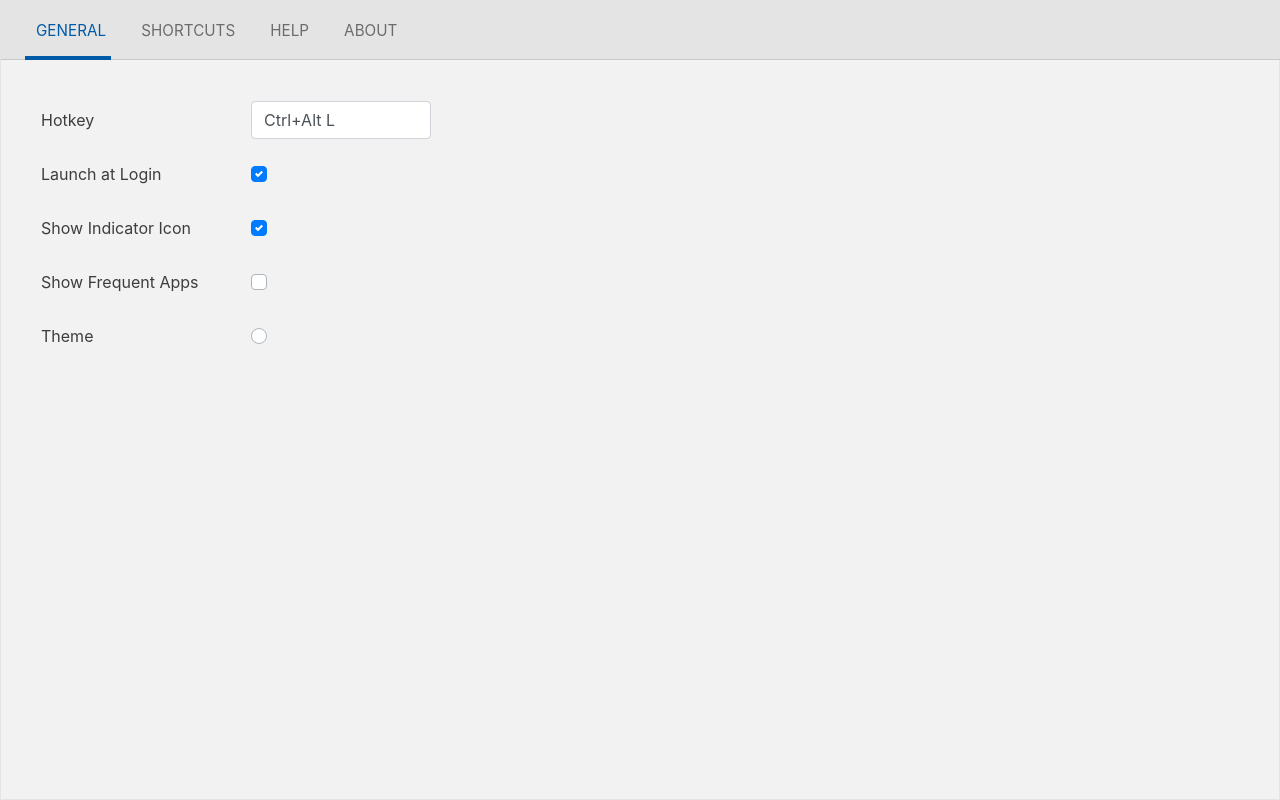
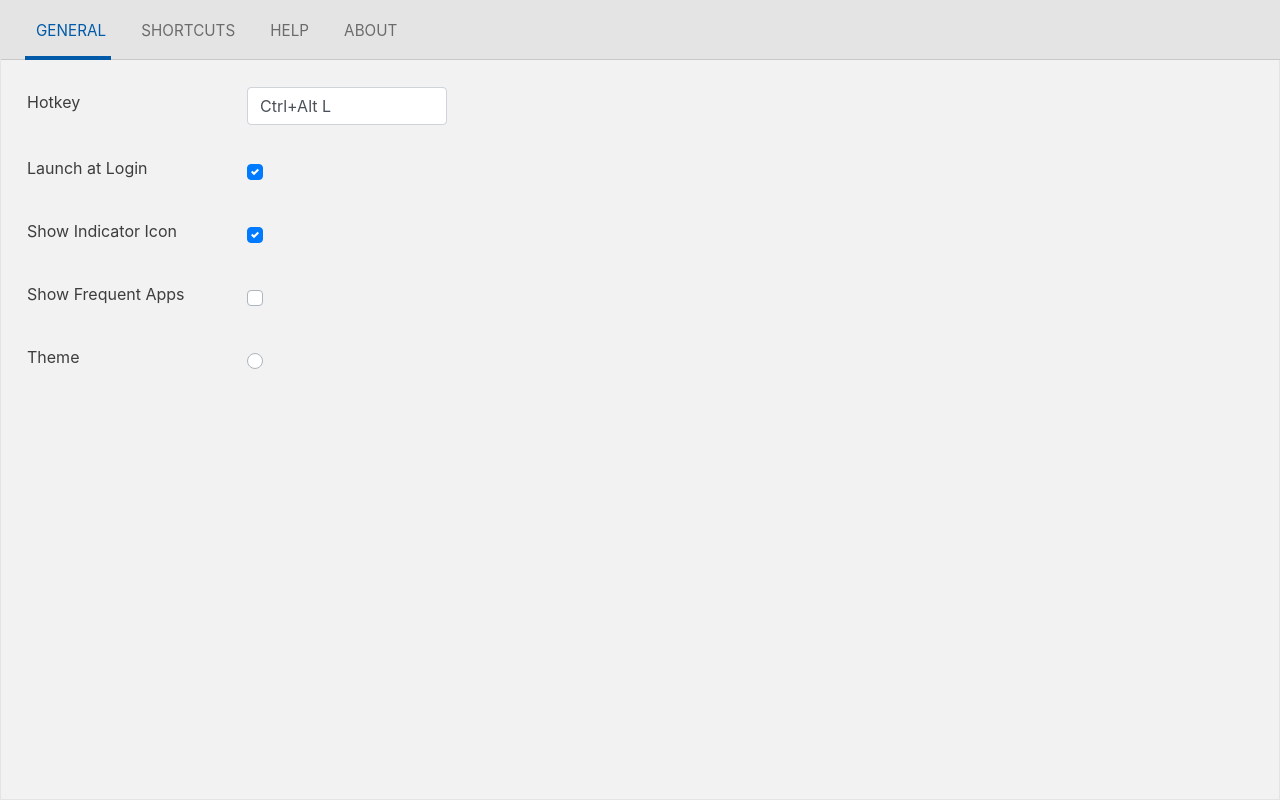
Before and after one commit to Ulauncher/Ulauncher, a Vue app in the folder data/preferences/: page /shortcuts#/general in a window 1280 px wide. Built offline with nearby package versions, Linux system fonts and the light colour scheme; the HTML template or start-up script is replaced by a standard one.

Commit message:
Prefs: restyled with tables to support WebKit on Ubuntu 14.04

```diff
--- a/data/preferences/src/App.vue
+++ b/data/preferences/src/App.vue
@@ -53,6 +53,7 @@ header {
   max-height: calc(100% - 60px);
   overflow-y: auto;
   overflow-x: hidden;
+  padding: 15px;
 }
 .noselect {
   -webkit-user-select: none;
--- a/data/preferences/src/components/pages/About.vue
+++ b/data/preferences/src/components/pages/About.vue
@@ -96,7 +96,7 @@ export default {
 <style lang="scss" scoped>
 .about-container {
   padding: 33px;
-  padding-top: 110px;
+  padding-top: 80px;
   padding-bottom: 0;
   text-align: center;
 
--- a/data/preferences/src/components/pages/EditShortcut.vue
+++ b/data/preferences/src/components/pages/EditShortcut.vue
@@ -125,7 +125,7 @@ export default {
 </script>
 
 <style lang="scss" scoped>
-.edit-shortcut-page { padding: 15px }
+.row {display: block;}
 .name, .keyword { width: 400px }
 .save, .cancel {
   margin-right: 20px;
--- a/data/preferences/src/components/pages/General.vue
+++ b/data/preferences/src/components/pages/General.vue
@@ -1,61 +1,67 @@
 <template>
-<div class="page">
+  <table>
+    <tr>
+      <td>
+        <label for="hotkey-show-app">Hotkey</label>
+      </td>
+      <td>
+        <b-form-input
+          id="hotkey-show-app"
+          @focus.native="showHotkeyDialog($event)"
+          v-model="hotkey_show_app"></b-form-input>
+      </td>
+    </tr>
 
-  <div class="form-container">
-
-    <div class="form-group row">
-      <label for="hotkey-show-app" class="col-4 col-form-label">Hotkey</label>
-      <div class="col-4">
-        <b-form-input id="hotkey-show-app" @focus.native="showHotkeyDialog($event)" v-model="hotkey_show_app"></b-form-input>
-      </div>
-    </div>
-
-    <div class="form-group row">
-      <label for="autostart" class="col-4 col-form-label">Launch at Login</label>
-      <div class="col-3 col-form-label">
+    <tr>
+      <td>
+        <label for="autostart">Launch at Login</label>
+      </td>
+      <td>
         <b-form-checkbox
           :disabled="!autostart_allowed"
           id="autostart"
           @change="updateLaunchAtLogin"
           v-model="autostart_enabled"></b-form-checkbox>
-      </div>
-    </div>
+      </td>
+    </tr>
 
-    <div class="form-group row">
-      <label for="show-indicator-icon" class="col-4 col-form-label">Show Indicator Icon</label>
-      <div class="col-3 col-form-label">
+    <tr>
+      <td>
+        <label for="show-indicator-icon">Show Indicator Icon</label>
+      </td>
+      <td>
         <b-form-checkbox
           id="show-indicator-icon"
           @change="updateShowIndicatorIcon"
           v-model="show_indicator_icon"></b-form-checkbox>
-      </div>
-    </div>
+      </td>
+    </tr>
 
-    <div class="form-group row">
-      <label for="show-recent-apps" class="col-4 col-form-label">Show Frequent Apps</label>
-      <div class="col-3 col-form-label">
+    <tr>
+      <td>
+        <label for="show-recent-apps">Show Frequent Apps</label>
+      </td>
+      <td>
         <b-form-checkbox
           id="show-recent-apps"
           @change="updateShowRecentApps"
           v-model="show_recent_apps"></b-form-checkbox>
-      </div>
-    </div>
+      </td>
+    </tr>
 
-    <div class="form-group row">
-      <label for="theme-name" class="col-4 col-form-label">Theme</label>
-      <div class="col-5 col-form-label">
+    <tr>
+      <td>
+        <label for="theme-name">Theme</label>
+      </td>
+      <td>
         <b-form-radio
           id="theme-name"
           :options="theme_options"
           @change.native="updateTheme"
           v-model="theme_name"></b-form-radio>
-      </div>
-    </div>
-
-  </div>
-
-</div>
-
+      </td>
+    </tr>
+  </table>
 </template>
 
 <script>
@@ -151,16 +157,17 @@ export default {
 </script>
 
 <style scoped>
-.page {
-  box-sizing: border-box;
-  margin: 0 35px;
-  margin: 40px;
+/* use tables to support WebKit on Ubuntu 14.04 */
+table {
+  width: 100%;
+  margin: 10px 0 0 10px;
 }
-.form-container {
-  width: 600px;
+td:first-child {width: 220px;}
+td {padding-bottom: 30px;}
+tr:last-child td {padding-bottom: 0;}
+label {cursor: pointer;}
+#hotkey-show-app {
+  cursor: pointer;
+  width: 200px;
 }
-label {
-  cursor: pointer;
-}
-#hotkey-show-app {cursor: pointer;}
 </style>
--- a/data/preferences/src/components/pages/Help.vue
+++ b/data/preferences/src/components/pages/Help.vue
@@ -68,7 +68,7 @@ $steelBlue: #4675ab;
 .help-page {
   box-sizing: border-box;
   padding: 40px;
-  padding-top: 180px;
+  padding-top: 160px;
 }
 
 .item {
--- a/data/preferences/src/components/pages/Shortcuts.vue
+++ b/data/preferences/src/components/pages/Shortcuts.vue
@@ -76,7 +76,6 @@ export default {
 </script>
 
 <style lang="scss" scoped>
-.shortcuts-page { padding: 15px }
 button { cursor: pointer }
 .empty-text { text-align: center }
 .icon { width: 20px; height: 20px }
```
Also changed, not shown: 1 other file (tests, documents, lock files or other folders).
